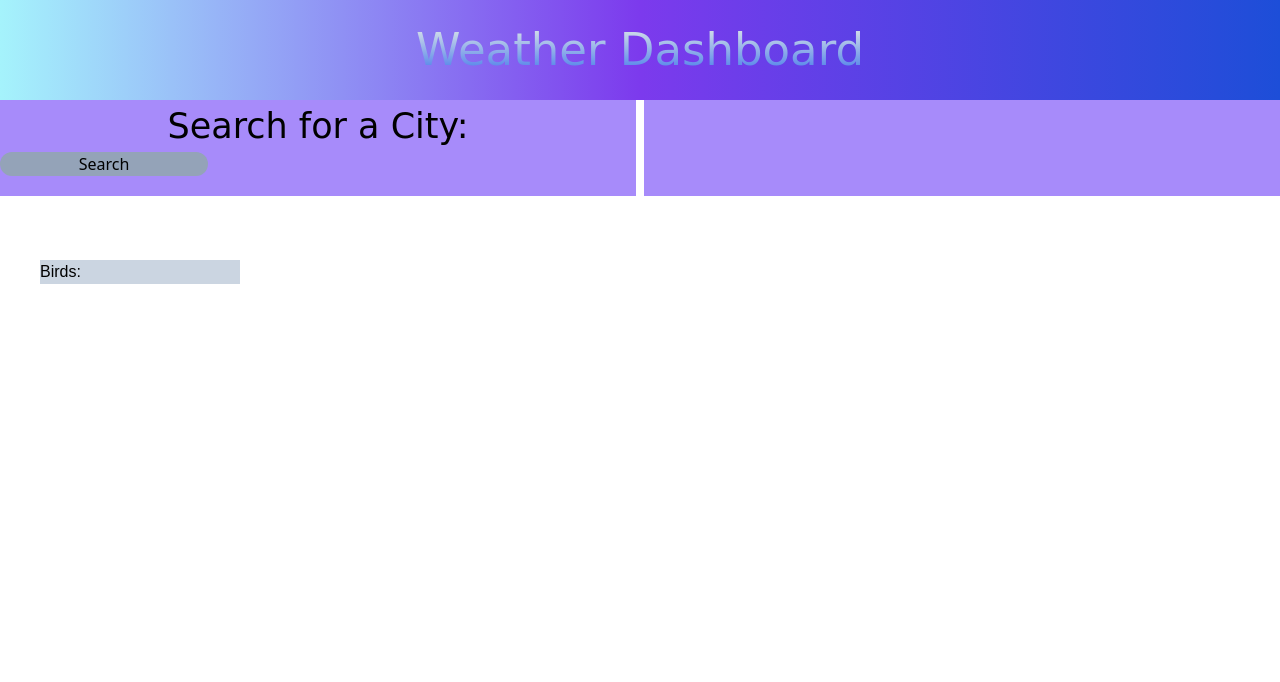
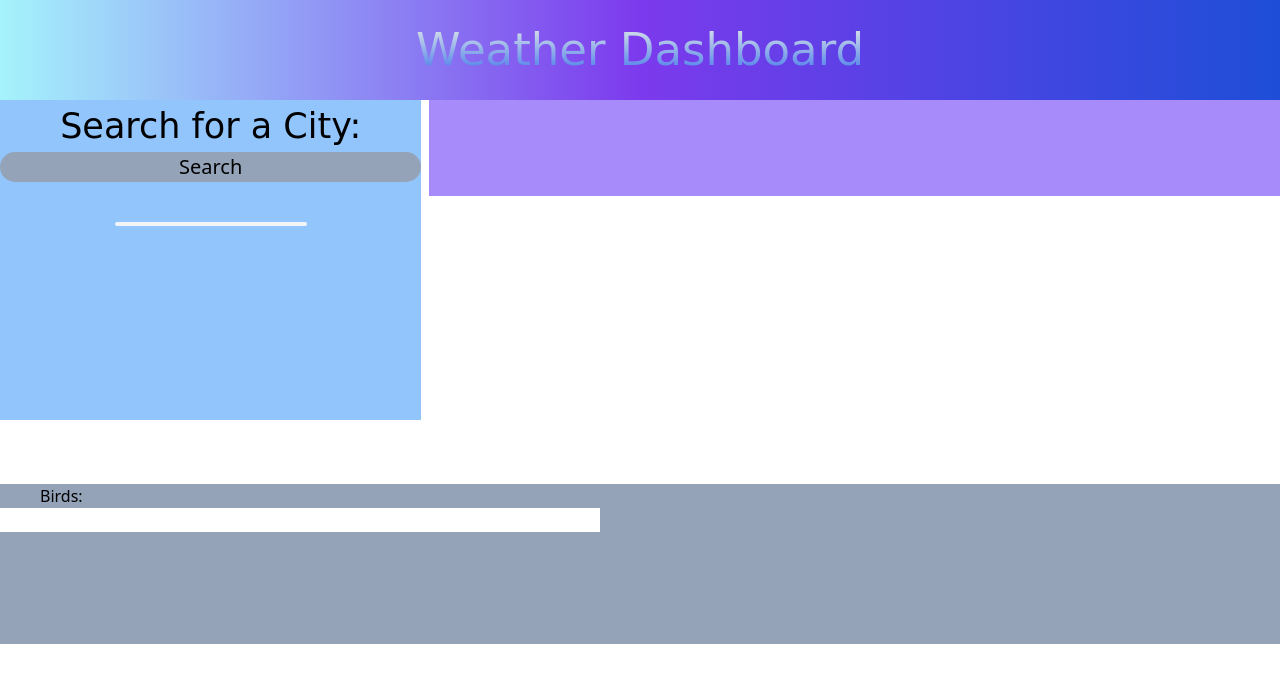
Before and after one commit to judy-her/weather-dashboard, a website: page index.html in a window 1280 px wide. Drawn offline with nearby package versions, Linux system fonts and the light colour scheme; a web font is replaced by a local one.

Commit message:
added line break and edited ui entry

```diff
--- a/index.html
+++ b/index.html
@@ -30,18 +30,22 @@
       </h1>
     </header>
     <!-- grid -->
-    <aside class="grid grid-cols-2 gap-2">
-      <div class="h-24 bg-violet-400">
+    <aside class="grid grid-cols-3 gap-2">
+      <div class="h-80 bg-blue-300">
         <h1 class="font-playpen text-[35px] text-center">Search for a City:</h1>
-        <button class="rounded-full bg-slate-400 w-52">Search</button>
+        <button class="rounded-full bg-slate-400 w-full text-[20px]">
+          Search
+        </button>
+        <hr
+          class="w-48 h-1 mx-auto my-4 bg-gray-100 border-0 rounded md:my-10 dark:bg-gray-700"
+        />
       </div>
-      <div class="h-24 bg-violet-400"></div>
+      <div class="h-24 col-span-2 bg-violet-400"></div>
     </aside>
-    <div class="ui-widget">
-      <label class="bg-slate-300 flex mt-16 mx-10 w-[200px]" for="birds"
-        >Birds:
-      </label>
-      <input id="birds" size="50" />
+    <!-- changed ui-widget from class to id -->
+    <div id="ui-widget" class="bg-slate-400 h-40">
+      <label class="flex mt-16 mx-10" for="birds">Birds: </label>
+      <input id="birds" size="60px" />
     </div>
 
     <!-- jquery and jquery ui -->
```
Also changed, not shown: tailwindstyle.css.
